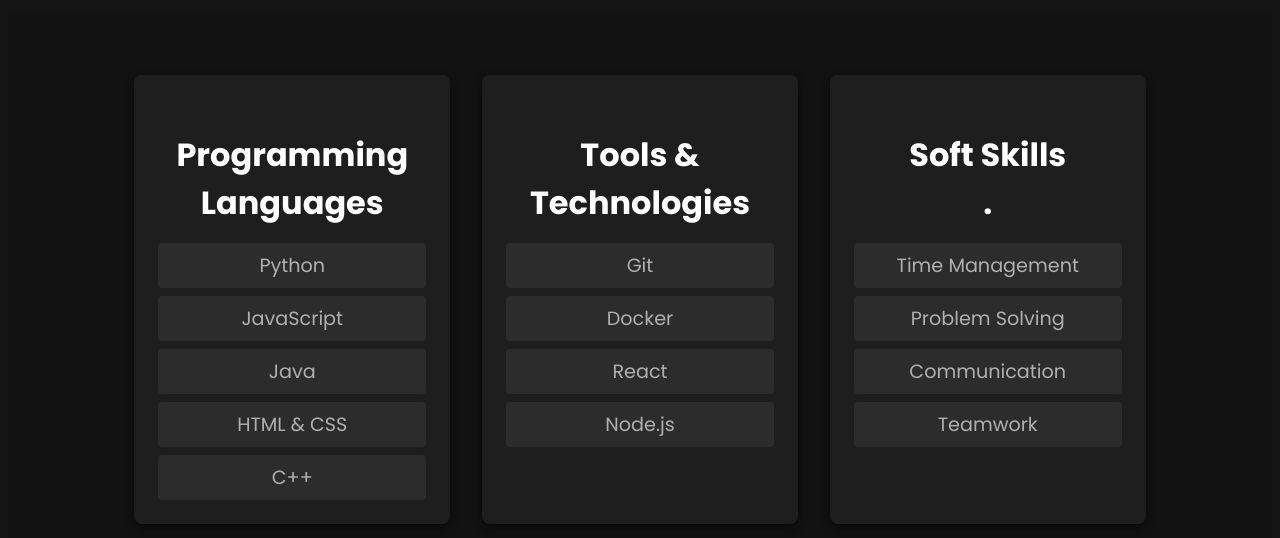
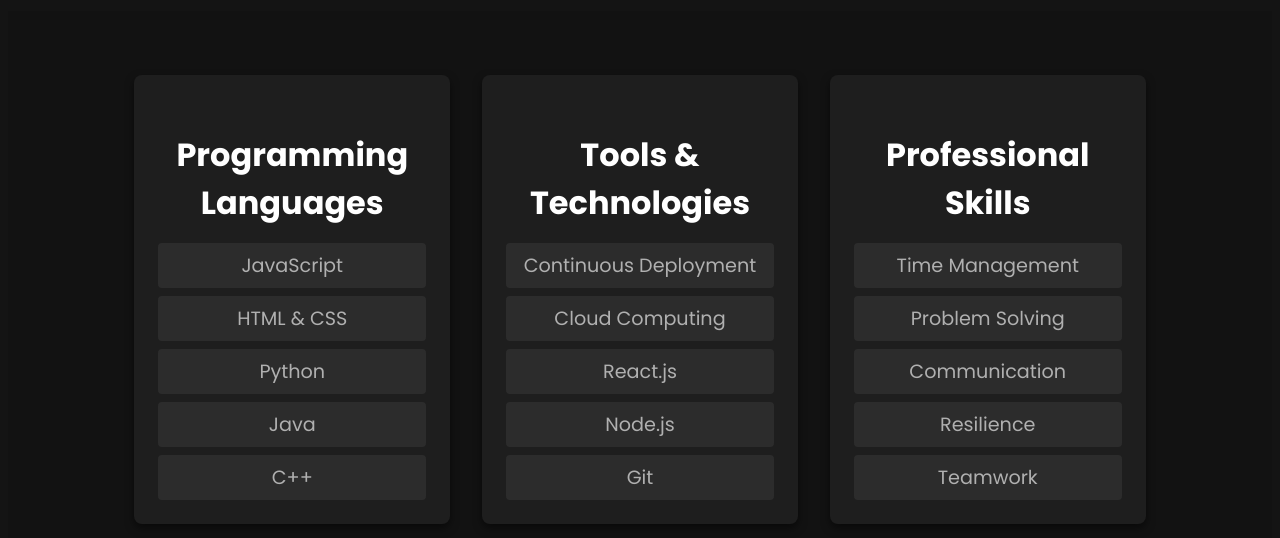
Before and after one commit to Luke7787/Portfolio, a plain HTML site: page portfolio.html in a window 1280 px wide. Shown: the part 4312-4850 px from the top of the page. Drawn offline with Linux system fonts and the light colour scheme.

Commit message:
skills section almost done

```diff
--- a/portfolio.html
+++ b/portfolio.html
@@ -182,28 +182,30 @@
                 <div class="skill-category programming-languages">
                     <h3>Programming Languages</h3>
                     <div class="skill-list">
+                        <div class="skill-item">JavaScript</div>
+                        <div class="skill-item">HTML & CSS</div>
                         <div class="skill-item">Python</div>
-                        <div class="skill-item">JavaScript</div>
                         <div class="skill-item">Java</div>
-                        <div class="skill-item">HTML & CSS</div>
                         <div class="skill-item">C++</div>
                     </div>
                 </div>
                 <div class="skill-category programming-languages">
                     <h3>Tools & Technologies</h3>
                     <div class="skill-list">
+                        <div class="skill-item">Continuous Deployment</div>
+                        <div class="skill-item">Cloud Computing</div>
+                        <div class="skill-item">React.js</div>
+                        <div class="skill-item">Node.js</div>
                         <div class="skill-item">Git</div>
-                        <div class="skill-item">Docker</div>
-                        <div class="skill-item">React</div>
-                        <div class="skill-item">Node.js</div>
                     </div>
                 </div>
                 <div class="skill-category programming-languages">
-                    <h3>Soft Skills <br> .</h3>
+                    <h3>Professional <br>Skills</h3>
                     <div class="skill-list">
                         <div class="skill-item">Time Management</div>
                         <div class="skill-item">Problem Solving</div>
                         <div class="skill-item">Communication</div>
+                        <div class="skill-item">Resilience</div>
                         <div class="skill-item">Teamwork</div>
                     </div>
                 </div>
```
